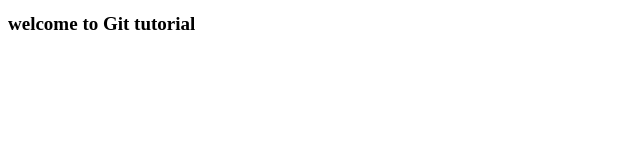
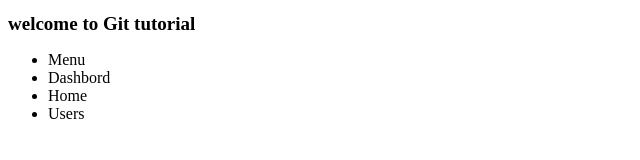
Before and after one commit to Odifa-Dev/Git-tuto, a plain HTML site: page index.html in a window 1280 px wide. Shown: the whole page, without its empty margins (0-640 px from the left). Drawn offline with Linux system fonts and the light colour scheme.

Commit message:
Update index with add menu

```diff
--- a/index.html
+++ b/index.html
@@ -9,5 +9,13 @@
   </head>
   <body>
     <h1>welcome to Git tutorial</h1>
+    <div>
+      <ul>
+        <li>Menu</li>
+        <li>Dashbord</li>
+        <li>Home</li>
+        <li>Users</li>
+      </ul>
+    </div>
   </body>
 </html>
```
